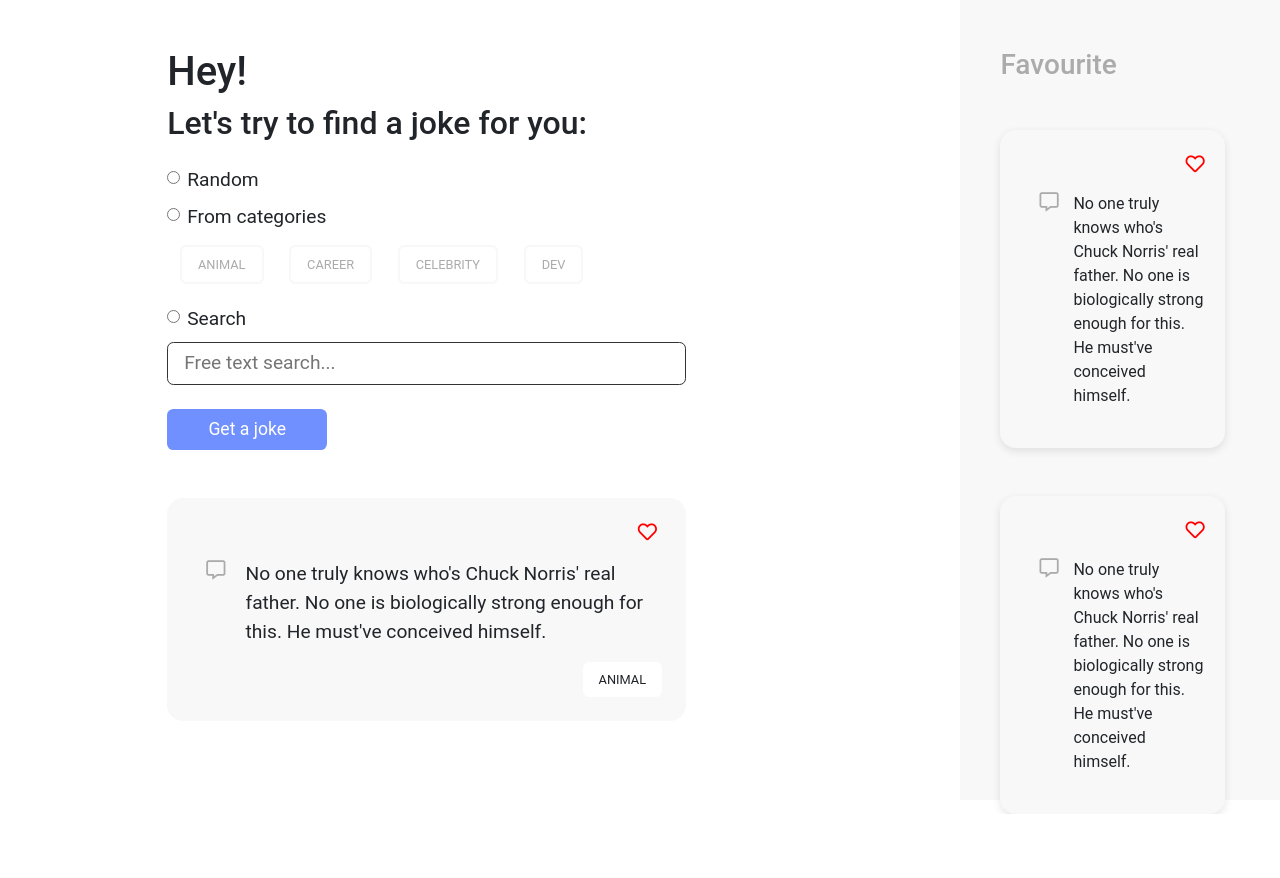
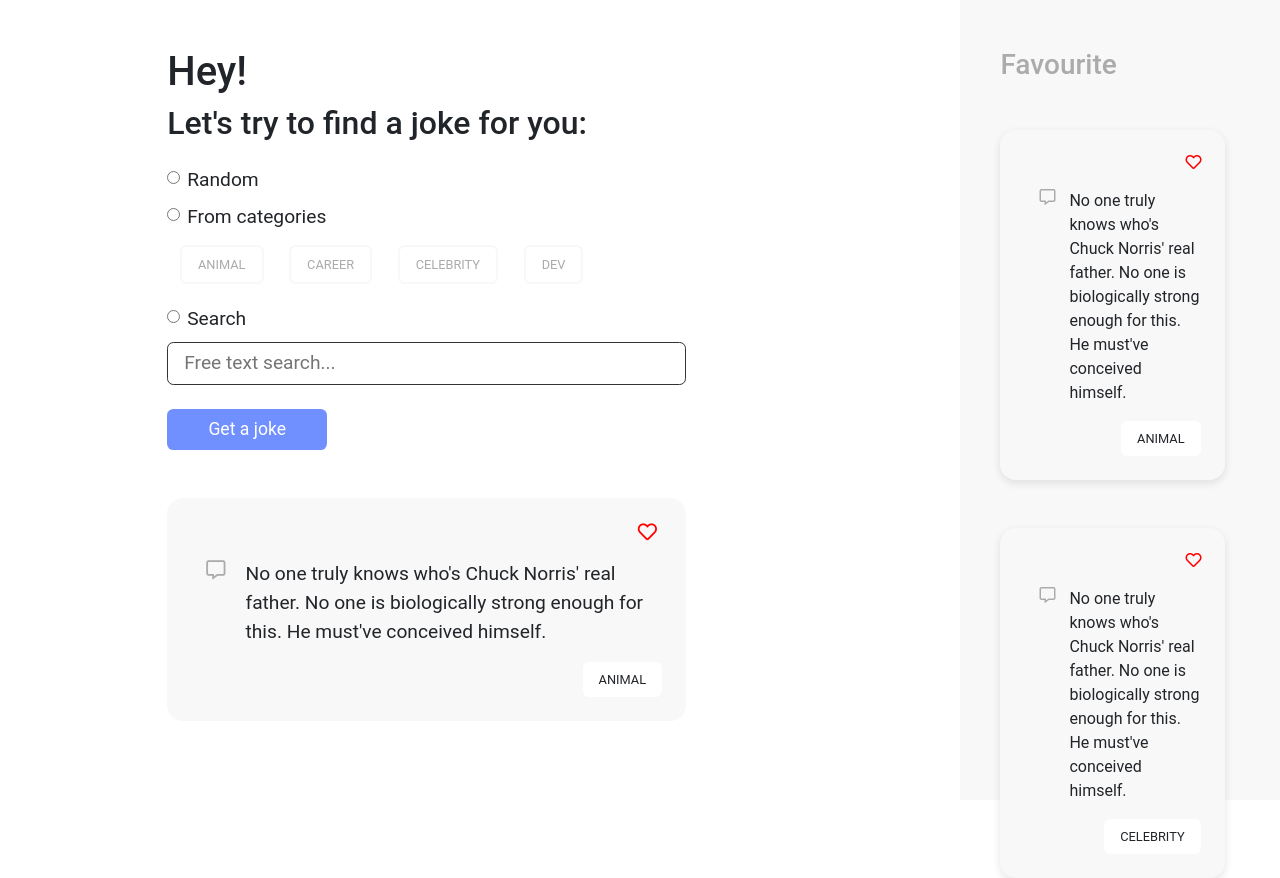
Before and after one commit to web-ethno4ka/Joke-generator, a React (Create React App) app: page / in a window 1280 px wide. Before the commit the page ends 814 px from the top, so only its background shows below. Built offline with nearby package versions, Linux system fonts and the light colour scheme.

Commit message:
Adding changes into state

```diff
--- a/src/component/Card/Card.css
+++ b/src/component/Card/Card.css
@@ -26,7 +26,7 @@
   transform: scale(1.1);
 }
 
-.categorie {
+.category {
   font-size: 0.8rem;
   padding: 0.5rem 1rem;
   background-color: #ffffff;
--- a/src/component/Card/Card.js
+++ b/src/component/Card/Card.js
@@ -3,13 +3,13 @@
 
 const Card = (props) => {
   return (
-    <div className="card mt-5 p-4">
+    <div className={props.classes}>
       <i className="far fa-heart col-1 align-self-end"></i>
       <div className="card-body d-flex justify-content-between">
         <i className="far fa-comment-alt fa-inverse col-1"></i>
         <p className="col-11">{props.children}</p>
       </div>
-      <div className="categorie align-self-end">{props.title}</div>
+      <div className="category align-self-end">{props.title}</div>
     </div>
   );
 };
--- a/src/layout/Layout.css
+++ b/src/layout/Layout.css
@@ -28,9 +28,6 @@
   max-width: 26rem;
   background-color: #fff;
   box-shadow: 0 3px 7px 1px rgba(48, 48, 48, 0.1);
-}
-
-.favourite-card p {
   font-size: 1rem;
 }
 
--- a/src/layout/Layout.js
+++ b/src/layout/Layout.js
@@ -19,12 +19,18 @@
       { id: 7, value: 'option-7', title: 'DEV' },
     ],
 
-    quote: [{ title: 'ANIMAL' }, { title: 'CELEBRITY' }],
+    joke_category: [{ title: 'ANIMAL' }, { title: 'CELEBRITY' }],
+
+    card_classes: [
+      { classes: 'card mt-5 p-4' },
+      { classes: 'card favourite-card mt-5 p-4' },
+    ],
   };
   render() {
     const radio = this.state.radio;
     const category = this.state.category;
-    const quote = this.state.quote;
+    const joke_category = this.state.joke_category;
+    const card_classes = this.state.card_classes;
 
     return (
       <div className="d-flex flex-row justify-content-between">
@@ -84,7 +90,10 @@
               Get a joke
             </button>
 
-            <Card title={quote[0].title}>
+            <Card
+              classes={card_classes[0].classes}
+              title={joke_category[0].title}
+            >
               No one truly knows who's Chuck Norris' real father. No one is
               biologically strong enough for this. He must've conceived himself.
             </Card>
@@ -94,28 +103,20 @@
         <div className="sidebar d-flex flex-column col-3 pt-5">
           <div className="mx-auto my-0 col-10">
             <h3>Favourite</h3>
-            <div className="card favourite-card mt-5 p-4">
-              <i className="far fa-heart col-1 align-self-end"></i>
-              <div className="card-body d-flex justify-content-between">
-                <i className="far fa-comment-alt fa-inverse col-1 mr-1"></i>
-                <p className="col-11">
-                  No one truly knows who's Chuck Norris' real father. No one is
-                  biologically strong enough for this. He must've conceived
-                  himself.
-                </p>
-              </div>
-            </div>
-            <div className="card favourite-card mt-5 p-4">
-              <i className="far fa-heart col-1 align-self-end"></i>
-              <div className="card-body d-flex justify-content-between">
-                <i className="far fa-comment-alt fa-inverse col-1 mr-1"></i>
-                <p className="col-11">
-                  No one truly knows who's Chuck Norris' real father. No one is
-                  biologically strong enough for this. He must've conceived
-                  himself.
-                </p>
-              </div>
-            </div>
+            <Card
+              classes={card_classes[1].classes}
+              title={joke_category[0].title}
+            >
+              No one truly knows who's Chuck Norris' real father. No one is
+              biologically strong enough for this. He must've conceived himself.
+            </Card>
+            <Card
+              classes={card_classes[1].classes}
+              title={joke_category[1].title}
+            >
+              No one truly knows who's Chuck Norris' real father. No one is
+              biologically strong enough for this. He must've conceived himself.
+            </Card>
           </div>
         </div>
       </div>
```
